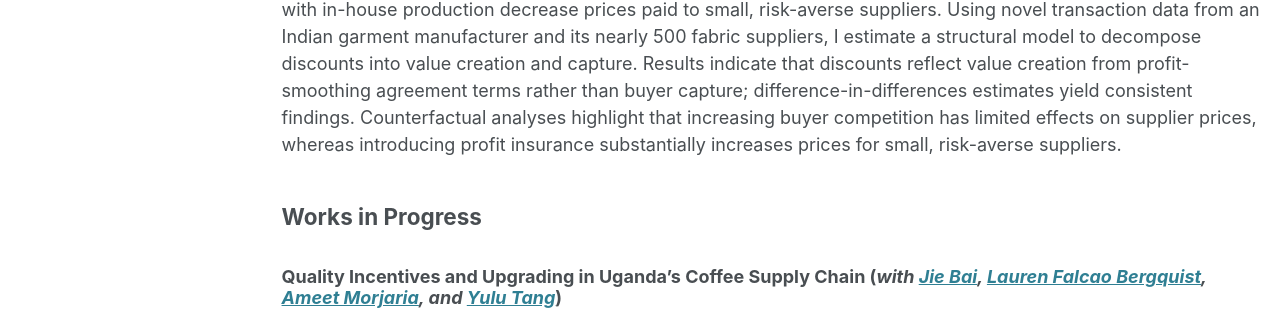
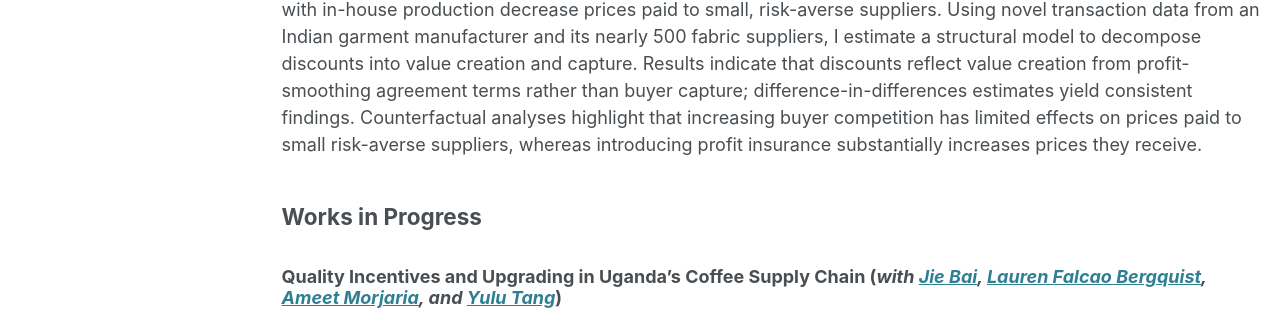
Before and after one commit to rpmorton/rpmorton.github.io, a Jekyll site: the page built from _pages/research.md, in a window 1280 px wide and 1182 px high. Shown: the part 475-785 px from the top of the window. Built offline with Jekyll 4.4.1, drawn with Linux system fonts in a browser that asks for light colours; some of the changed text lies outside the part shown.

Commit message:
Update research.md

```diff
--- a/_pages/research.md
+++ b/_pages/research.md
@@ -8,7 +8,7 @@ author_profile: true
 
 ### [Value Creation and Value Capture in Indian Garment Sector Bargaining](https://drive.google.com/file/d/1SpxGm7bKFBeSrq-szBUWVIQKxTBr8SeM/view?usp=drive_link)
 
-This paper examines creation and distribution of surplus from global value chains (GVCs) in low- and middle-income country (LMIC) domestic supply chains. While GVC participation can enhance growth and productivity, low prices paid to small input suppliers raise concerns about the concentration of gains among large exporters. But prices alone are insufficient for welfare evaluation as many transactions occur in bargained agreements (rather than spot markets) with non-price terms that affect surplus, such as quantity stability and other insurance-like terms. I enrich a Nash bargaining model to study how both i) value creation through insurance-like agreement terms that mitigate spot market frictions and ii) value capture via buyers threatening to replace external suppliers with in-house production decrease prices paid to small, risk-averse suppliers. Using novel transaction data from an Indian garment manufacturer and its nearly 500 fabric suppliers, I estimate a structural model to decompose discounts into value creation and capture. Results indicate that discounts reflect value creation from profit-smoothing agreement terms rather than buyer capture; difference-in-differences estimates yield consistent findings. Counterfactual analyses highlight that increasing buyer competition has limited effects on supplier prices, whereas introducing profit insurance substantially increases prices for small, risk-averse suppliers.
+This paper examines creation and distribution of surplus from global value chains (GVCs) in low- and middle-income country (LMIC) domestic supply chains. While GVC participation can enhance growth and productivity, low prices paid to small input suppliers raise concerns about the concentration of gains among large exporters. But prices alone are insufficient for welfare evaluation as many transactions occur in bargained agreements (rather than spot markets) with non-price terms that affect surplus, such as quantity stability and other insurance-like terms. I enrich a Nash bargaining model to study how both i) value creation through insurance-like agreement terms that mitigate spot market frictions and ii) value capture via buyers threatening to replace external suppliers with in-house production decrease prices paid to small, risk-averse suppliers. Using novel transaction data from an Indian garment manufacturer and its nearly 500 fabric suppliers, I estimate a structural model to decompose discounts into value creation and capture. Results indicate that discounts reflect value creation from profit-smoothing agreement terms rather than buyer capture; difference-in-differences estimates yield consistent findings. Counterfactual analyses highlight that increasing buyer competition has limited effects on prices paid to small risk-averse suppliers, whereas introducing profit insurance substantially increases prices they receive.
 
 ## Works in Progress
 
```
